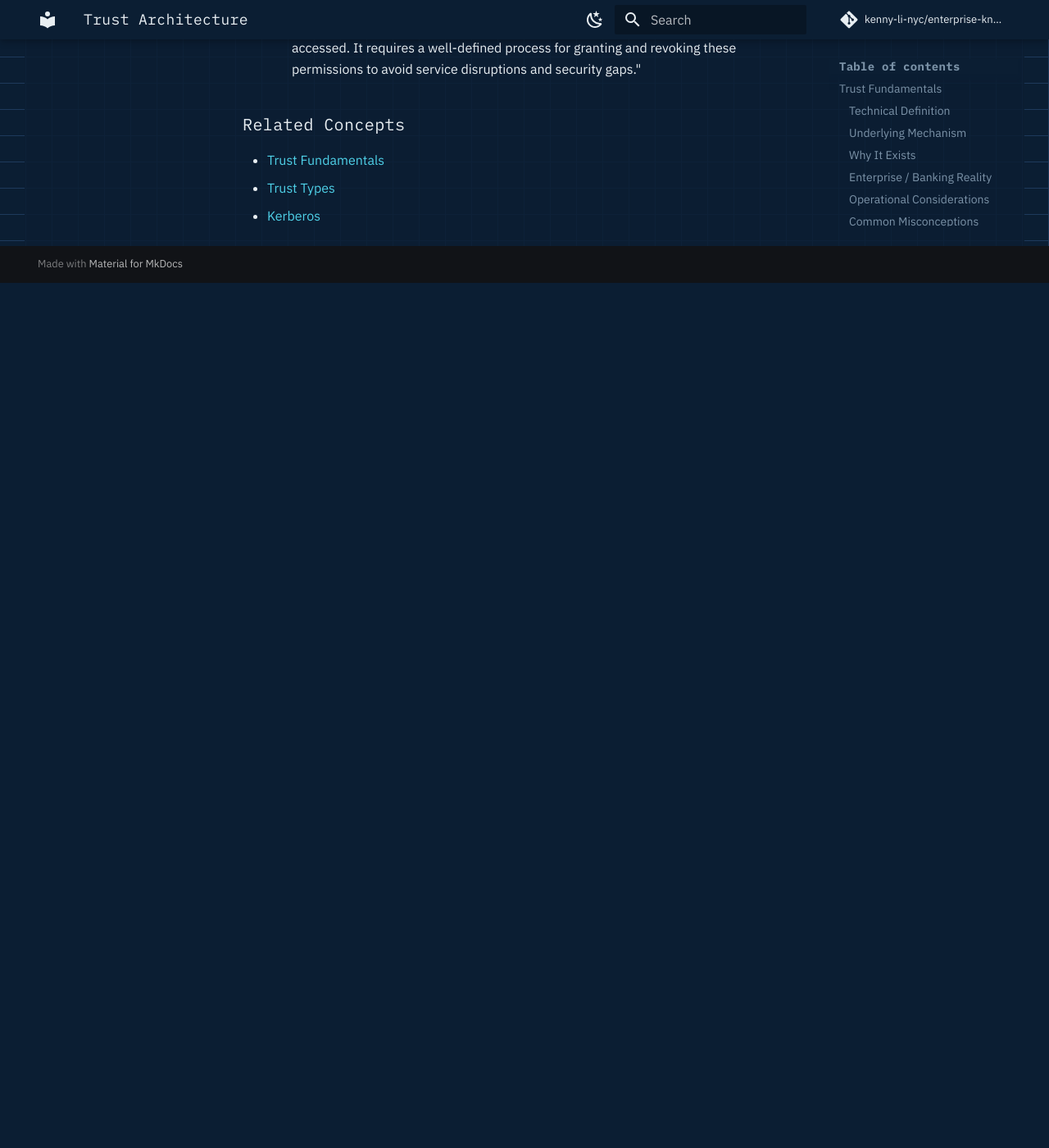
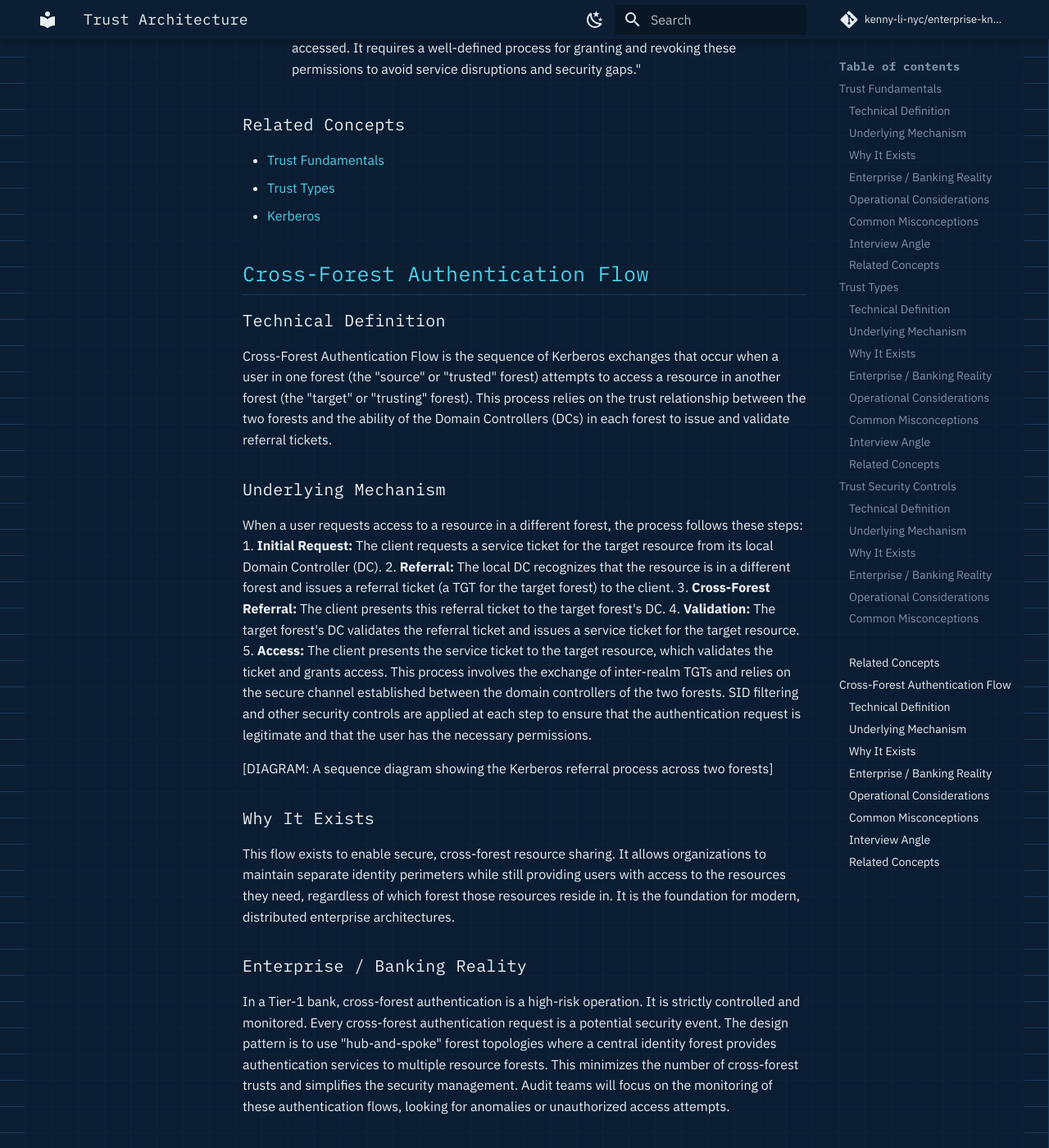
Before and after one commit to kenny-li-nyc/enterprise-knowledge-base, an MkDocs documentation site: the page built from docs/identity/layer1-directory-trust/trust-architecture.md, in a window 1280 px wide and 1400 px high, scrolled down 7898 px. Shown: the whole window at 82% size. Built offline with MkDocs 1.6.1 and Material for MkDocs 9.7.7, drawn with Linux system fonts in a browser that asks for light colours; comment, search, counter and statistics services are not loaded; before the commit the page ends 8243 px from its top, so only the background shows below that; some of the changed text lies outside the part shown.

Commit message:
docs: add cross-forest authentication flow section
Co-authored-by: aider (gemini/gemini-3.1-flash-lite) <aider@aider.chat>

```diff
--- a/docs/identity/layer1-directory-trust/trust-architecture.md
+++ b/docs/identity/layer1-directory-trust/trust-architecture.md
@@ -143,3 +143,49 @@ Implementing these controls requires careful planning. Selective authentication,
 *   [Trust Fundamentals](trust-architecture.md#trust-fundamentals)
 *   [Trust Types](trust-architecture.md#trust-types)
 *   [Kerberos](kerberos.md)
+
+## Cross-Forest Authentication Flow
+
+### Technical Definition
+Cross-Forest Authentication Flow is the sequence of Kerberos exchanges that occur when a user in one forest (the "source" or "trusted" forest) attempts to access a resource in another forest (the "target" or "trusting" forest). This process relies on the trust relationship between the two forests and the ability of the Domain Controllers (DCs) in each forest to issue and validate referral tickets.
+
+### Underlying Mechanism
+When a user requests access to a resource in a different forest, the process follows these steps:
+1.  **Initial Request:** The client requests a service ticket for the target resource from its local Domain Controller (DC).
+2.  **Referral:** The local DC recognizes that the resource is in a different forest and issues a referral ticket (a TGT for the target forest) to the client.
+3.  **Cross-Forest Referral:** The client presents this referral ticket to the target forest's DC.
+4.  **Validation:** The target forest's DC validates the referral ticket and issues a service ticket for the target resource.
+5.  **Access:** The client presents the service ticket to the target resource, which validates the ticket and grants access.
+This process involves the exchange of inter-realm TGTs and relies on the secure channel established between the domain controllers of the two forests. SID filtering and other security controls are applied at each step to ensure that the authentication request is legitimate and that the user has the necessary permissions.
+
+[DIAGRAM: A sequence diagram showing the Kerberos referral process across two forests]
+
+### Why It Exists
+This flow exists to enable secure, cross-forest resource sharing. It allows organizations to maintain separate identity perimeters while still providing users with access to the resources they need, regardless of which forest those resources reside in. It is the foundation for modern, distributed enterprise architectures.
+
+### Enterprise / Banking Reality
+In a Tier-1 bank, cross-forest authentication is a high-risk operation. It is strictly controlled and monitored. Every cross-forest authentication request is a potential security event. The design pattern is to use "hub-and-spoke" forest topologies where a central identity forest provides authentication services to multiple resource forests. This minimizes the number of cross-forest trusts and simplifies the security management. Audit teams will focus on the monitoring of these authentication flows, looking for anomalies or unauthorized access attempts.
+
+### Operational Considerations
+Operational challenges include latency, DNS resolution, and trust health. Cross-forest authentication is inherently slower than local authentication due to the additional network round-trips required for referral tickets. DNS must be correctly configured to allow domain controllers in each forest to resolve the other forest's domain names. Monitoring involves tracking authentication failures and latency, and ensuring that the trust relationship is healthy.
+
+[CLI: Command to trace the Kerberos authentication flow]
+
+### Common Misconceptions
+!!! warning "Common Misconceptions"
+    *   **"Cross-forest authentication is just like local authentication."** It is significantly more complex and involves multiple network round-trips and referral tickets.
+    *   **"It's always fast."** Cross-forest authentication can be slow, especially if there are network latency issues or DNS misconfigurations.
+    *   **"It's inherently secure."** It relies on the trust relationship and the security controls (like SID filtering) configured on that trust. If the trust is not secure, the authentication flow is not secure.
+
+### Interview Angle
+1.  **"What are the primary factors that affect the performance of cross-forest authentication?"**
+    *   *Model Answer:* "The primary factors are network latency, DNS resolution speed, and the number of referral hops required. Each referral step adds network round-trips, which can significantly impact performance."
+2.  **"How do you troubleshoot cross-forest authentication failures?"**
+    *   *Model Answer:* "I would start by checking the trust health, DNS resolution between the two forests, and the event logs on the domain controllers in both forests. I would also use tools like `klist` and `nltest` to inspect the Kerberos tickets and trust status."
+3.  **"What is the role of the Global Catalog in cross-forest authentication?"**
+    *   *Model Answer:* "The Global Catalog is essential for locating resources in other forests. It provides a unified view of the directory, allowing the client to find the correct domain controller for the target resource."
+
+### Related Concepts
+*   [Trust Fundamentals](trust-architecture.md#trust-fundamentals)
+*   [Kerberos](kerberos.md)
+*   [DNS](dns.md)
```
